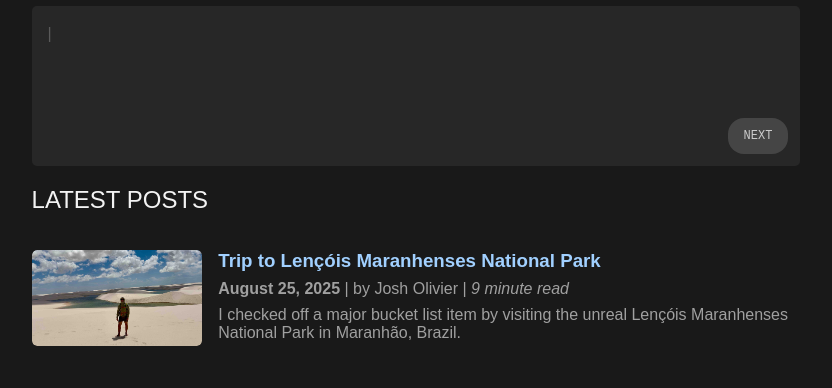
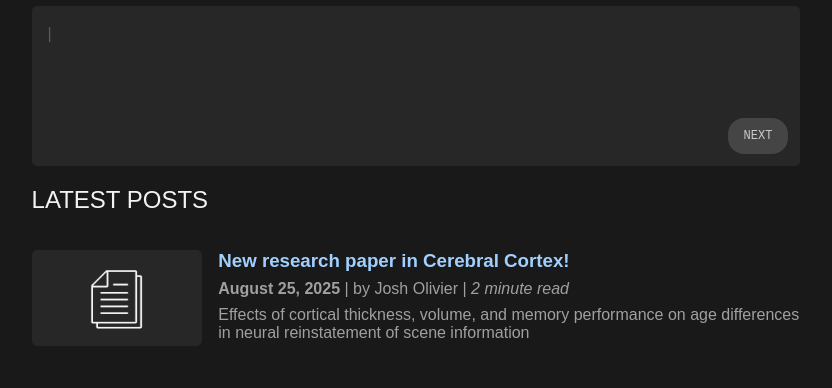
Before and after one commit to josholiv/josh-website, an Astro site: page / in a window 1280 px wide. Shown: the part 259-647 px from the top of the page, without its empty margins (224-1056 px from the left). Built offline with nearby package versions, Linux system fonts and the light colour scheme; Astro itself is replaced by a stand-in of ours; a web font is replaced by a local one.

Commit message:
new blog post

```diff
--- /dev/null
+++ b/src/blog/research-pub-cercor-effects-of-cortical-thickness-volume.md
@@ -0,0 +1,22 @@
+---
+title: 'New research paper in Cerebral Cortex!'
+pubDate: 2025-08-25
+description: 'Effects of cortical thickness, volume, and memory performance on age differences in neural reinstatement of scene information'
+author: 'Josh Olivier'
+image:
+    url: '/images/blog/paper-thumbnail/paper-thumbnail.jpg'
+    alt: 'paper icon'
+tags: ["research"]
+readTime: '2'
+---
+<i>Effects of cortical thickness, volume, and memory performance on age differences in neural reinstatement of scene information</i>, is now published in Cerebral Cortex!
+
+Find the full paper [here](https://doi.org/10.1093/cercor/bhaf213).
+
+<blockquote class="bluesky-embed" data-bluesky-uri="at://did:plc:a2fn4pktcf34hdgjakqms5db/app.bsky.feed.post/3lxaoerzakc2n" data-bluesky-cid="bafyreic76hhdljxujfa5rxfywzofjogp6xtd7jfd4evlib2mphlphbocka" data-bluesky-embed-color-mode="dark"><p lang="en">I&#x27;m thrilled that my first first-author paper in @fnim-lab.bsky.social is now out!
+
+We found that whole-brain cortical volume predicted the strength of neural reinstatement of scene information in the parahippocampal and medial place areas (PPA &amp; MPA in the figure below). (1/2)<br><br><a href="https://bsky.app/profile/did:plc:a2fn4pktcf34hdgjakqms5db/post/3lxaoerzakc2n?ref_src=embed">[image or embed]</a></p>&mdash; Josh Olivier (<a href="https://bsky.app/profile/did:plc:a2fn4pktcf34hdgjakqms5db?ref_src=embed">@josholivier.bsky.social</a>) <a href="https://bsky.app/profile/did:plc:a2fn4pktcf34hdgjakqms5db/post/3lxaoerzakc2n?ref_src=embed">August 25, 2025 at 1:54 PM</a></blockquote><script async src="https://embed.bsky.app/static/embed.js" charset="utf-8"></script>
+
+<blockquote class="bluesky-embed" data-bluesky-uri="at://did:plc:a2fn4pktcf34hdgjakqms5db/app.bsky.feed.post/3lxaoesqnl22n" data-bluesky-cid="bafyreiesrcy2fwhpr7ydabitfcwcanryieht7sty5eiloydnqlb7nwesky" data-bluesky-embed-color-mode="dark"><p lang="en">Strikingly, we also found that cortical volume fully mediated the commonly observed association between age and reinstatement in these regions, meaning differences in reinstatement were explained by cortical volume, independently of age.
+
+Check out the paper here: doi.org/10.1093/cerc... (2/2)<br><br><a href="https://bsky.app/profile/did:plc:a2fn4pktcf34hdgjakqms5db/post/3lxaoesqnl22n?ref_src=embed">[image or embed]</a></p>&mdash; Josh Olivier (<a href="https://bsky.app/profile/did:plc:a2fn4pktcf34hdgjakqms5db?ref_src=embed">@josholivier.bsky.social</a>) <a href="https://bsky.app/profile/did:plc:a2fn4pktcf34hdgjakqms5db/post/3lxaoesqnl22n?ref_src=embed">August 25, 2025 at 1:54 PM</a></blockquote><script async src="https://embed.bsky.app/static/embed.js" charset="utf-8"></script>
--- a/src/blog/trip-to-lençóis-maranhenses-national-park.md
+++ b/src/blog/trip-to-lençóis-maranhenses-national-park.md
@@ -1,6 +1,6 @@
 ---
 title: 'Trip to Lençóis Maranhenses National Park'
-pubDate: 2025-08-25
+pubDate: 2025-08-24
 description: 'I checked off a major bucket list item by visiting the unreal Lençóis Maranhenses National Park in Maranhão, Brazil.'
 author: 'Josh Olivier'
 image:
```
Also changed, not shown: public/images/blog/paper-thumbnail/paper-thumbnail.jpg (added), 1 other file.
